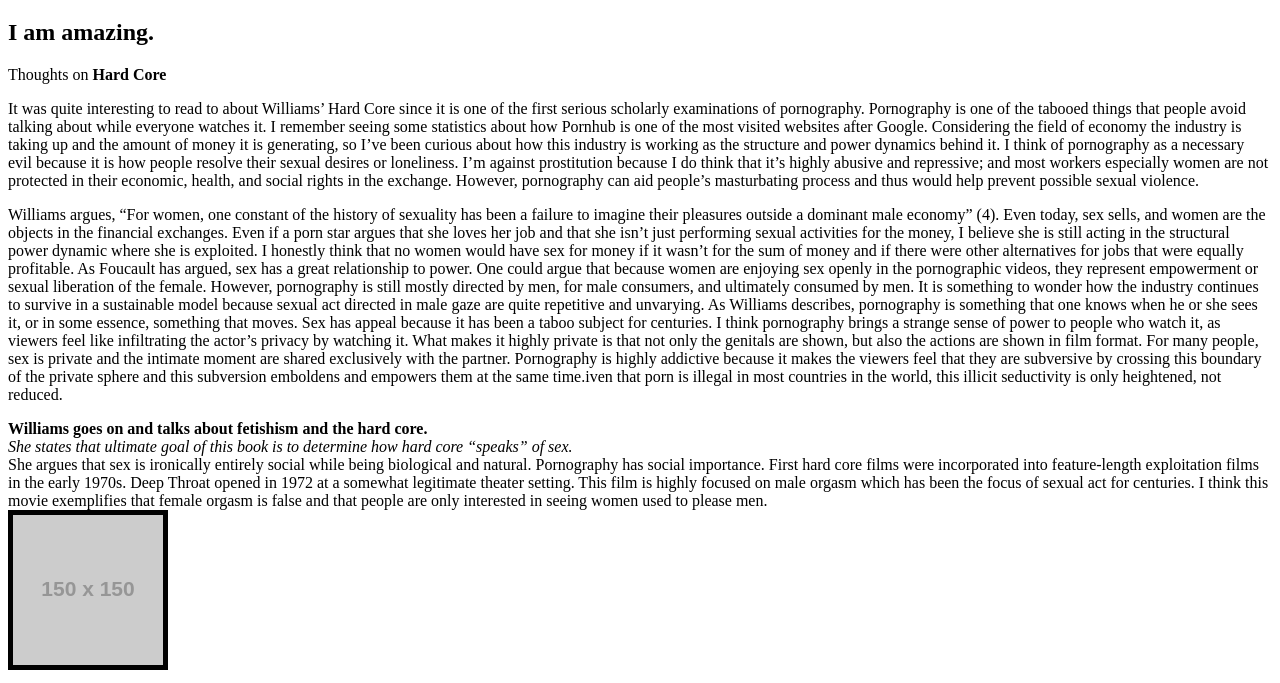
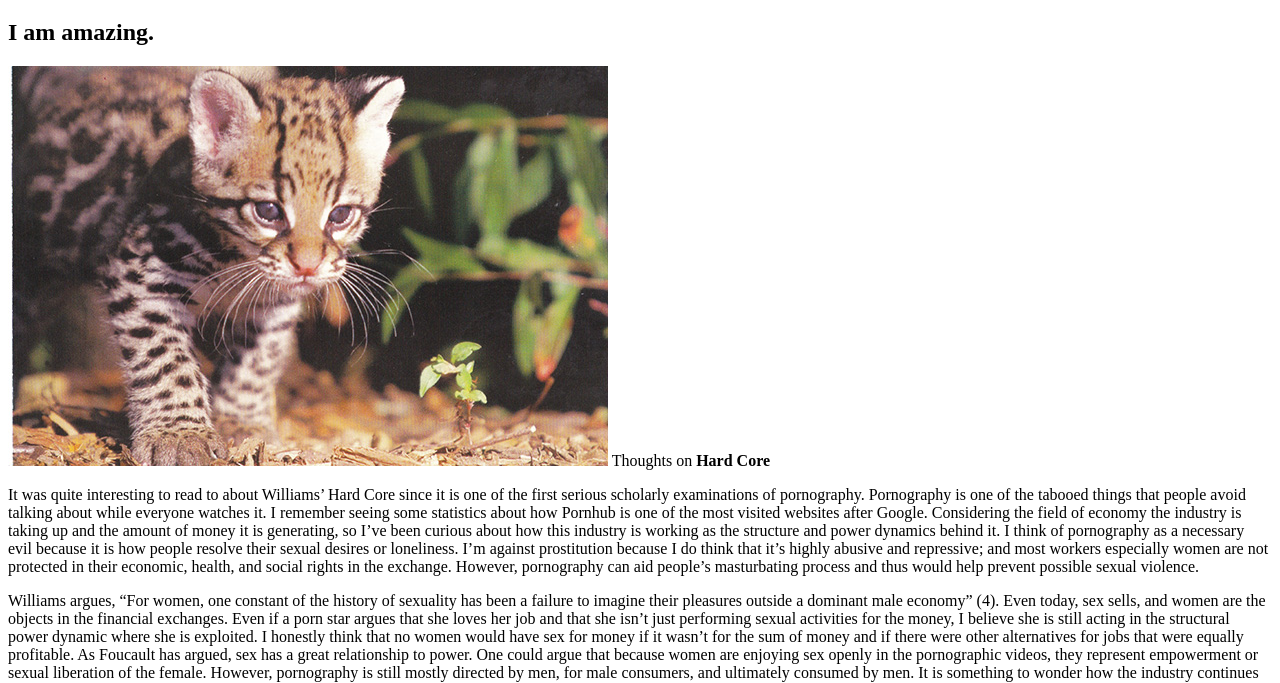
Before and after one commit to kellywang97/kellywang97.github.io, a plain HTML site: page index.html in a window 1280 px wide. Shown: the part 61-744 px from the top of the page. Drawn offline with Linux system fonts and the light colour scheme; placeholder pictures from the web are drawn by us.

Commit message:
baby image

```diff
--- a/index.html
+++ b/index.html
@@ -9,6 +9,7 @@
 	<body>
 		<h1> kelly's thots</h1>
 		<h2> I am amazing. </h2>
+		<img src="lil-baby.jpg" />
 
 		Thoughts on <b>Hard Core</b>
 		<p>
```
Also changed, not shown: lil-baby.jpg (added).
